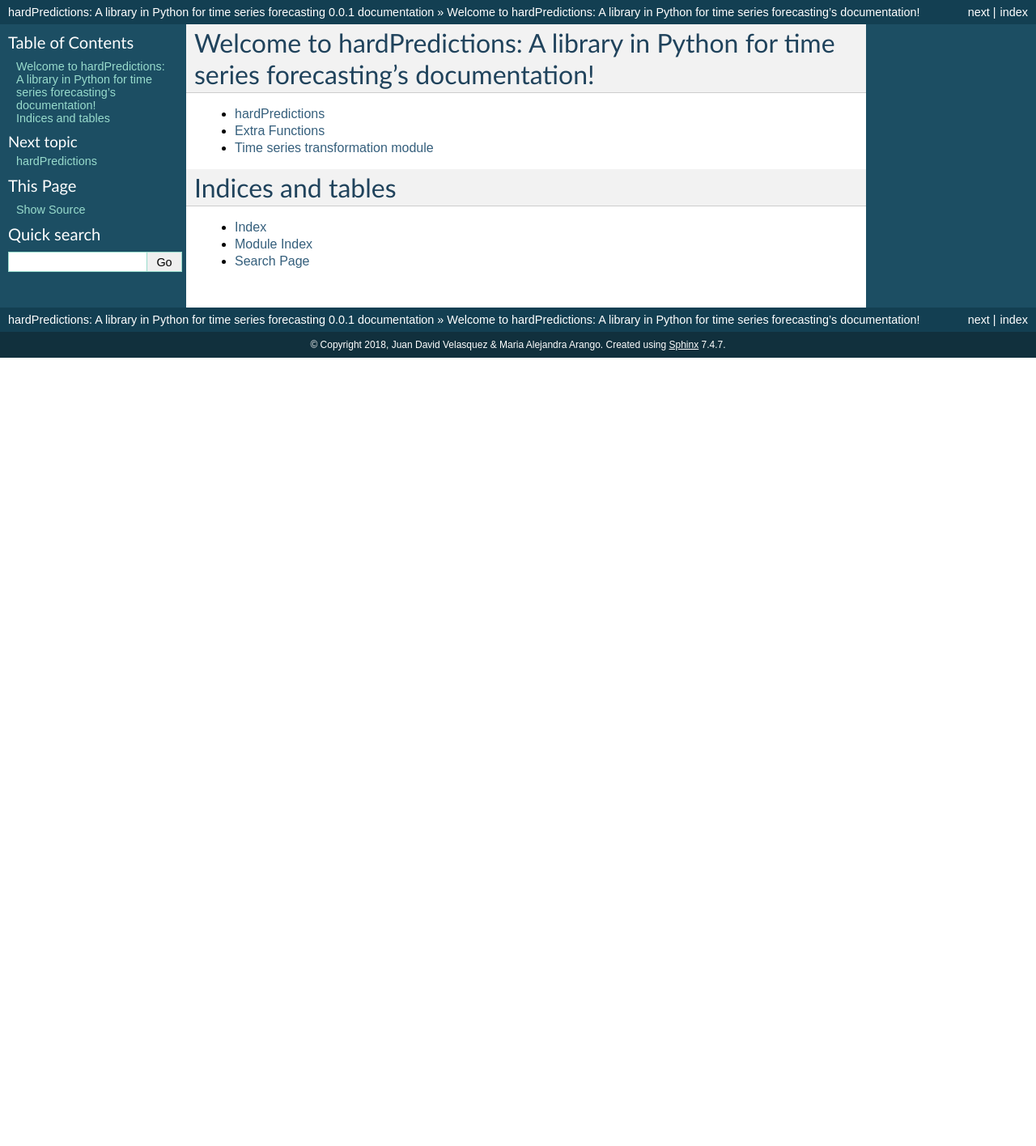
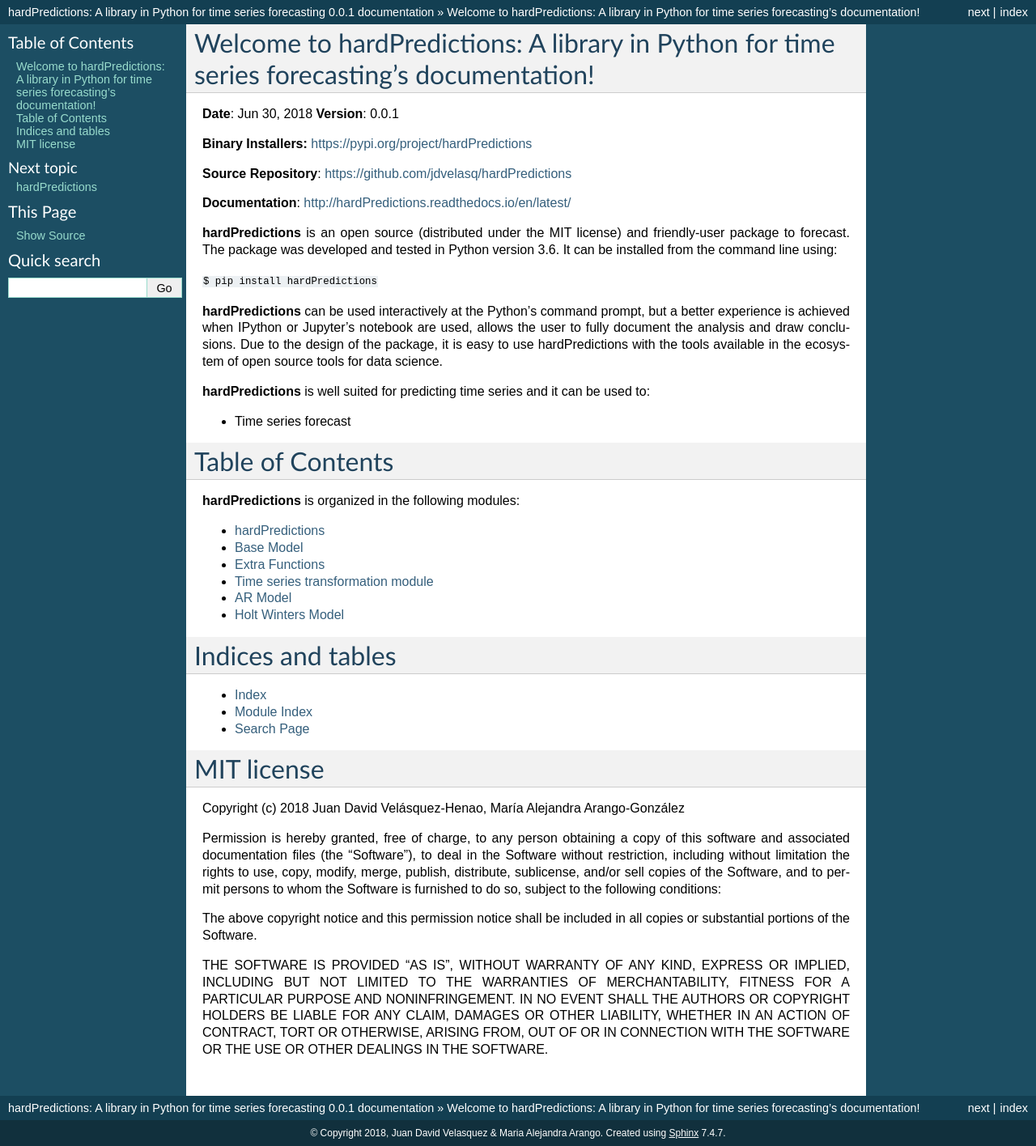
Before and after one commit to jdvelasq/hardPredictions, a Sphinx documentation site: the page built from docs/index.rst, in a window 1280 px wide. Shown: the whole page at 81% size. Built offline with Sphinx 7.4.7, drawn with Linux system fonts in a browser that asks for light colours; before the commit the page ends 900 px from its top, so only the background shows below that.

Commit message:
Add files via upload

```diff
--- /dev/null
+++ b/docs/AR.rst
@@ -0,0 +1,6 @@
+AR Model
+****************
+.. automodule:: hardPredictions.AR
+    :members:
+    :undoc-members:
+    :show-inheritance:
--- /dev/null
+++ b/docs/HoltWinters.rst
@@ -0,0 +1,6 @@
+Holt Winters Model
+*******************
+.. automodule:: hardPredictions.HoltWinters
+    :members:
+    :undoc-members:
+    :show-inheritance:
--- /dev/null
+++ b/docs/base_model.rst
@@ -0,0 +1,6 @@
+Base Model
+****************
+.. automodule:: hardPredictions.base_model
+    :members:
+    :undoc-members:
+    :show-inheritance:
--- a/docs/index.rst
+++ b/docs/index.rst
@@ -6,12 +6,46 @@
 Welcome to hardPredictions: A library in Python for time series forecasting's documentation!
 ============================================================================================
 
+**Date**: Jun 30, 2018  **Version**: 0.0.1
+
+**Binary Installers:** https://pypi.org/project/hardPredictions
+
+**Source Repository**: https://github.com/jdvelasq/hardPredictions
+
+**Documentation**: http://hardPredictions.readthedocs.io/en/latest/
+
+**hardPredictions** is an open source (distributed under the MIT license) and friendly-user
+package to forecast. The package was developed and tested in Python
+version 3.6. It can be installed from the command line using:
+
+``$ pip install hardPredictions``
+
+**hardPredictions** can be used interactively at the Python’s command prompt, but a better
+experience is achieved when IPython or Jupyter’s notebook are used, allows the
+user to fully document the analysis and draw conclusions. Due to the design of
+the package, it is easy to use hardPredictions with the tools available in the ecosystem
+of open source tools for data science.
+
+**hardPredictions** is well suited for predicting time series and it can be used to:
+
+* Time series forecast
+
+
+
+Table of Contents
+===============================================================================
+
+**hardPredictions** is organized in the following modules:
+
 .. toctree::
    :maxdepth: 4
 
    hardPredictions
+   base_model
    extras
    transformer
+   AR
+   HoltWinters
 
 
 
@@ -21,3 +55,27 @@
 * :ref:`genindex`
 * :ref:`modindex`
 * :ref:`search`
+
+
+MIT license
+===============================================================================
+
+Copyright (c) 2018 Juan David Velásquez-Henao, María Alejandra Arango-González
+
+Permission is hereby granted, free of charge, to any person obtaining a copy
+of this software and associated documentation files (the "Software"), to deal
+in the Software without restriction, including without limitation the rights
+to use, copy, modify, merge, publish, distribute, sublicense, and/or sell
+copies of the Software, and to permit persons to whom the Software is
+furnished to do so, subject to the following conditions:
+
+The above copyright notice and this permission notice shall be included in all
+copies or substantial portions of the Software.
+
+THE SOFTWARE IS PROVIDED "AS IS", WITHOUT WARRANTY OF ANY KIND, EXPRESS OR
+IMPLIED, INCLUDING BUT NOT LIMITED TO THE WARRANTIES OF MERCHANTABILITY,
+FITNESS FOR A PARTICULAR PURPOSE AND NONINFRINGEMENT. IN NO EVENT SHALL THE
+AUTHORS OR COPYRIGHT HOLDERS BE LIABLE FOR ANY CLAIM, DAMAGES OR OTHER
+LIABILITY, WHETHER IN AN ACTION OF CONTRACT, TORT OR OTHERWISE, ARISING FROM,
+OUT OF OR IN CONNECTION WITH THE SOFTWARE OR THE USE OR OTHER DEALINGS IN THE
+SOFTWARE.
```
